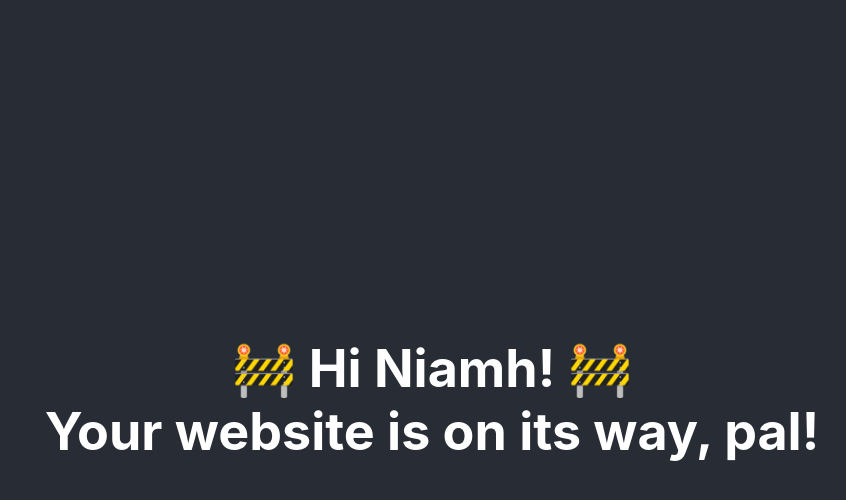
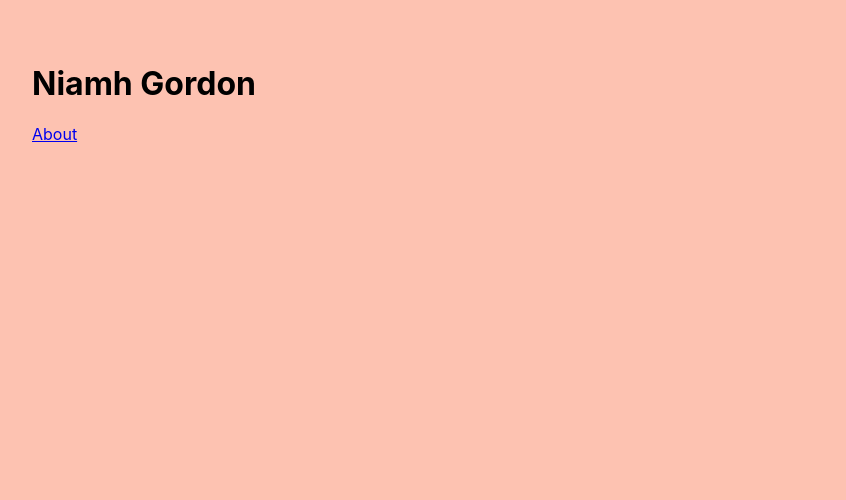
Before and after one commit to jpsanders101/wilbur, a React (Create React App) app: page / in a window 1280 px wide. Shown: the top 500 px of the page, without its empty margins (208-1054 px from the left). Built offline with nearby package versions, Linux system fonts and the light colour scheme.

Commit message:
Add basic routing and basepage.

```diff
--- a/package.json
+++ b/package.json
@@ -8,6 +8,7 @@
     "@testing-library/user-event": "^7.1.2",
     "react": "^16.13.1",
     "react-dom": "^16.13.1",
+    "react-router-dom": "^5.2.0",
     "react-scripts": "3.4.3"
   },
   "scripts": {
--- /dev/null
+++ b/src/About.js
@@ -0,0 +1,9 @@
+import React from "react"
+
+export default function About() {
+  return (
+    <div>
+      <h1>About page</h1>
+    </div>
+  )
+}
--- a/src/App.js
+++ b/src/App.js
@@ -1,13 +1,40 @@
 import React from 'react';
+import {
+  BrowserRouter as Router,
+  Switch,
+  Route,
+} from "react-router-dom";
+import BasePage from './BasePage';
+import Home from './Home';
+import About from './About';
+import Writing from './Writing';
+import CV from './CV';
+import Contact from './Contact';
 import './App.css';
 
 function App() {
   return (
-    <div className="App">
-      <header className="App-header">
-       <h1><span role="img" aria-label="Construction sign">🚧 </span>Hi Niamh!<span role="img" aria-label="Construction sign"> 🚧</span><br />Your website is on its way, pal!</h1>
-      </header>
-    </div>
+    <Router>
+    <BasePage>
+      <Switch>
+        <Route exact path="/">
+          <Home />
+        </Route>
+        <Route path="/about">
+          <About />
+        </Route>
+        <Route path="/writing">
+          <Writing />
+        </Route>
+        <Route path="/cv">
+          <CV />
+        </Route>
+        <Route path="/contact">
+          <Contact />
+        </Route>
+      </Switch>
+    </BasePage>
+    </Router>
   );
 }
 
--- /dev/null
+++ b/src/BasePage.css
@@ -0,0 +1,5 @@
+.main {
+  width: 80%;
+  margin: 4em auto;
+  max-width: 800px;
+}
--- /dev/null
+++ b/src/BasePage.js
@@ -0,0 +1,30 @@
+import React from "react"
+import { useLocation } from "react-router-dom"
+import "./BasePage.css"
+
+const backgroundColorMap = {
+  "/": "#FDC2B1",
+  "/about": "#9BE8DE",
+  "/writing": "EDDAFB",
+  "/cv": "#9BE8DE",
+}
+
+export default function BasePage({ children }) {
+  const { pathname } = useLocation();
+  const backgroundColor = backgroundColorMap[pathname] || "#FDC2B1";
+  return (
+    <div style={{
+      backgroundColor,
+      transition: "background-color 0.5s",
+      position: "fixed",
+      height: "100vh",
+      width: "100vw",
+    }}>
+      <main
+        className="main"
+      >
+        {children}
+      </main>
+    </div>
+  )
+}
--- /dev/null
+++ b/src/CV.js
@@ -0,0 +1,9 @@
+import React from "react"
+
+export default function CV() {
+  return (
+    <div>
+      <h1>CV</h1>
+    </div>
+  )
+}
--- /dev/null
+++ b/src/Contact.js
@@ -0,0 +1,9 @@
+import React from "react"
+
+export default function Contact() {
+  return (
+    <div>
+      <h1>Contact</h1>
+    </div>
+  )
+}
--- /dev/null
+++ b/src/Home.js
@@ -0,0 +1,11 @@
+import React from "react"
+import { Link } from "react-router-dom"
+
+export default function Home() {
+  return (
+    <div>
+      <h1>Niamh Gordon</h1>
+      <Link to="/about">About</Link>
+    </div>
+  )
+}
--- /dev/null
+++ b/src/Writing.js
@@ -0,0 +1,9 @@
+import React from "react"
+
+export default function Writing() {
+  return (
+    <div>
+      <h1>Writing</h1>
+    </div>
+  )
+}
```
Also changed, not shown: 1 other file (tests, documents, lock files or other folders).
